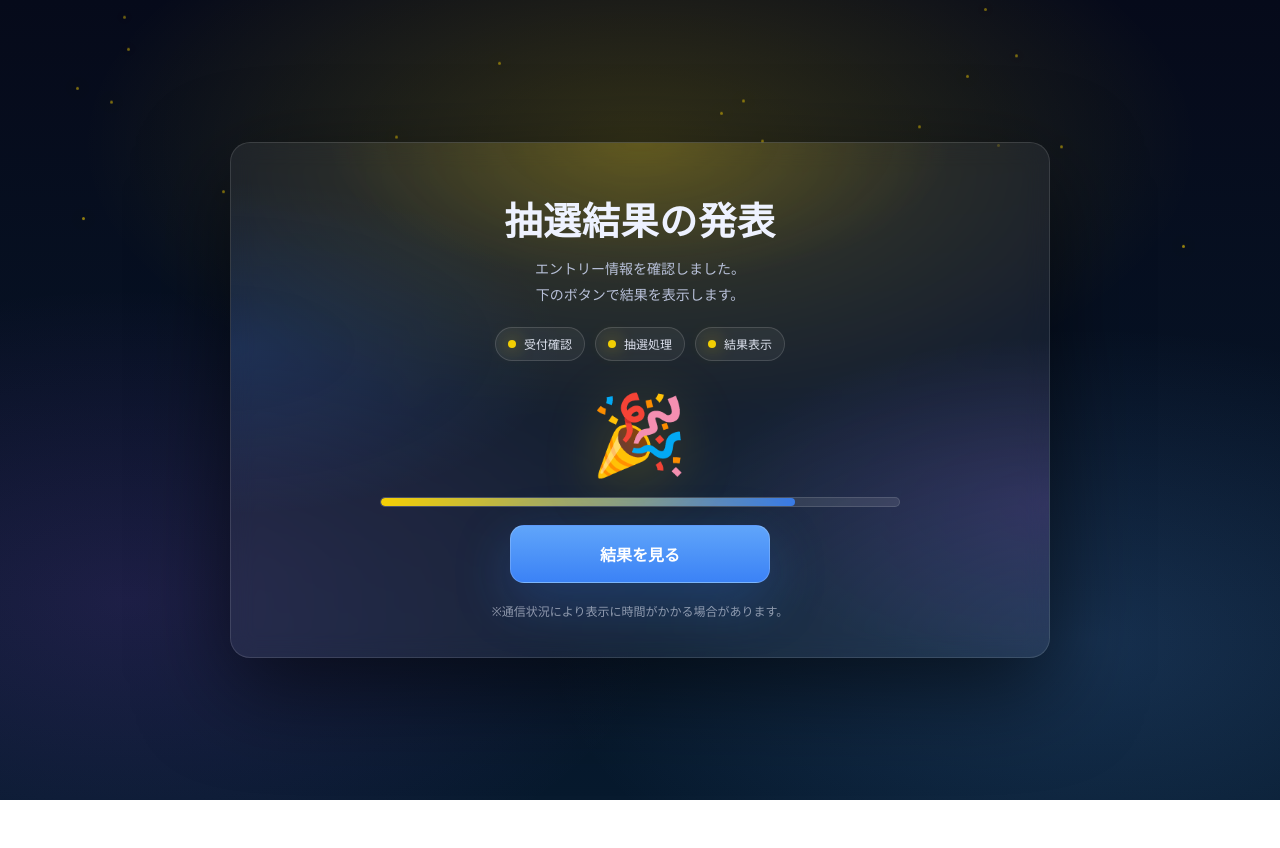
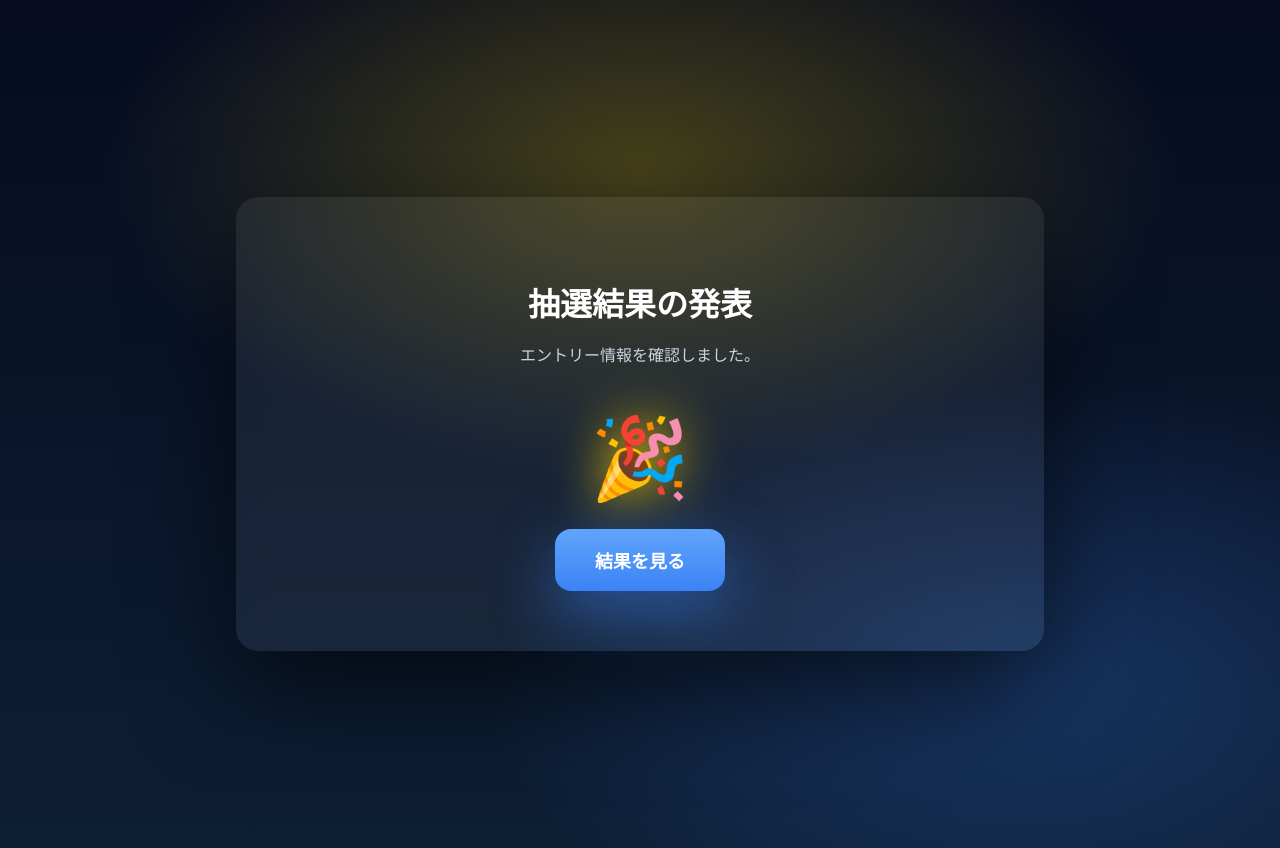
Before and after one commit to birimirion65-arch/aaaa, a plain HTML site: page win.html in a window 1280 px wide. Before the commit the page ends 800 px from the top, so only its background shows below. Drawn offline with Linux system fonts and the light colour scheme.

Commit message:
Refactor win.html for improved structure and styling

```diff
--- a/win.html
+++ b/win.html
@@ -1,266 +1,96 @@
 <!doctype html>
 <html lang="ja">
 <head>
-<meta charset="utf-8" />
-<meta name="viewport" content="width=device-width, initial-scale=1" />
-<title>抽選結果の発表</title>
-<meta name="robots" content="noindex,nofollow" />
+<meta charset="utf-8">
+<meta name="viewport" content="width=device-width, initial-scale=1">
+<title>抽選結果発表</title>
+<meta name="robots" content="noindex,nofollow">
 <style>
-  :root{
-    --bg1:#060a1a;
-    --bg2:#071a2e;
-    --card: rgba(255,255,255,.06);
-    --border: rgba(255,255,255,.12);
-    --text:#eef2ff;
-    --muted:#b8c0d9;
-    --gold:#ffd700;
-    --gold2:#ffb800;
-    --blue:#60a5fa;
-    --blue2:#3b82f6;
-    --shadow: 0 30px 90px rgba(0,0,0,.55);
-    --radius: 20px;
-  }
-  *{box-sizing:border-box}
 body{
   margin:0;
-    font-family: system-ui,-apple-system,"Hiragino Sans","Noto Sans JP";
-    color: var(--text);
+  font-family:system-ui,-apple-system,"Hiragino Sans","Noto Sans JP";
   min-height:100vh;
   display:grid;
   place-items:center;
   padding:24px;
   overflow:hidden;
   background:
-      radial-gradient(900px 450px at 50% 18%, rgba(255,215,0,.18), transparent 62%),
-      radial-gradient(900px 520px at 85% 80%, rgba(96,165,250,.18), transparent 60%),
-      radial-gradient(900px 520px at 10% 75%, rgba(168,85,247,.14), transparent 60%),
-      linear-gradient(180deg, var(--bg1), var(--bg2));
+    radial-gradient(900px 500px at 50% 20%, rgba(255,215,0,.25), transparent 60%),
+    radial-gradient(900px 500px at 80% 80%, rgba(59,130,246,.25), transparent 60%),
+    linear-gradient(180deg,#060b1f,#0d1f35);
+  color:white;
 }
-
-  /* きらきら背景 */
-  .sparkle{
-    position:absolute;
-    width:3px;height:3px;border-radius:50%;
-    background: rgba(255,215,0,.9);
-    box-shadow: 0 0 18px rgba(255,215,0,.8);
-    animation: floatUp linear infinite;
-    opacity:.9;
+.card{
+  width:min(760px,95%);
+  padding:60px 24px;
+  border-radius:22px;
+  background:rgba(255,255,255,.06);
+  text-align:center;
+  box-shadow:0 40px 100px rgba(0,0,0,.6);
+  backdrop-filter:blur(12px);
 }
-  @keyframes floatUp{
-    from{ transform: translateY(20vh); opacity:.9; }
-    to{ transform: translateY(-120vh); opacity:0; }
+h1{font-size:32px;margin-bottom:10px;}
+.sub{color:#cbd5e1;margin-bottom:30px;line-height:1.8;}
+.count{
+  font-size:80px;
+  font-weight:900;
+  color:#ffd700;
+  margin:20px 0;
+  text-shadow:0 0 50px rgba(255,215,0,.9);
 }
-
-  .card{
-    width:min(820px, 100%);
-    background: var(--card);
-    border: 1px solid var(--border);
-    border-radius: var(--radius);
-    box-shadow: var(--shadow);
-    padding: 48px 22px 34px;
-    text-align:center;
-    position:relative;
-    backdrop-filter: blur(12px);
-    overflow:hidden;
+.btn{
+  display:inline-block;
+  padding:18px 40px;
+  border-radius:16px;
+  background:linear-gradient(180deg,#60a5fa,#3b82f6);
+  color:white;
+  font-weight:900;
+  text-decoration:none;
+  font-size:18px;
+  box-shadow:0 20px 60px rgba(59,130,246,.5);
 }
-  .card::before{
-    content:"";
-    position:absolute; inset:-2px;
-    background:
-      radial-gradient(520px 240px at 50% 0%, rgba(255,215,0,.18), transparent 60%),
-      radial-gradient(520px 260px at 0% 40%, rgba(59,130,246,.16), transparent 64%),
-      radial-gradient(520px 260px at 100% 70%, rgba(168,85,247,.14), transparent 64%);
-    pointer-events:none;
-  }
-  .inner{ position:relative; z-index:1; }
-
-  h1{
-    margin:0 0 10px;
-    font-size: clamp(22px, 3.8vw, 38px);
-    font-weight: 950;
-    letter-spacing:.02em;
-  }
-  .sub{
-    margin:0 auto 18px;
-    color: var(--muted);
-    font-size: 14px;
-    line-height:1.9;
-    max-width: 56ch;
-  }
-
-  .stage{
-    display:flex;
-    justify-content:center;
-    gap:10px;
-    margin: 14px 0 10px;
-    flex-wrap:wrap;
-  }
-  .chip{
-    display:inline-flex;
-    align-items:center;
-    gap:8px;
-    padding: 7px 12px;
-    border-radius: 999px;
-    border: 1px solid rgba(255,255,255,.14);
-    background: rgba(255,255,255,.05);
-    font-size: 12px;
-    color: rgba(238,242,255,.92);
-  }
-  .dot{
-    width:8px;height:8px;border-radius:50%;
-    background: rgba(255,255,255,.35);
-  }
-  .dot.on{ background: rgba(255,215,0,.95); box-shadow:0 0 18px rgba(255,215,0,.75); }
-
-  .count{
-    margin: 18px 0 12px;
-    font-size: clamp(46px, 8vw, 78px);
-    font-weight: 950;
-    color: var(--gold);
-    text-shadow: 0 10px 60px rgba(255,215,0,.28);
-    letter-spacing:.02em;
-    min-height: 1em;
-  }
-
-  .bar{
-    width:min(520px, 96%);
-    height: 10px;
-    margin: 0 auto 18px;
-    border-radius: 999px;
-    background: rgba(255,255,255,.10);
-    overflow:hidden;
-    border: 1px solid rgba(255,255,255,.12);
-  }
-  .bar > div{
-    height:100%;
-    width:0%;
-    background: linear-gradient(90deg, rgba(255,215,0,.95), rgba(59,130,246,.90));
-    border-radius: 999px;
-    transition: width .25s ease;
-  }
-
-  .btn{
-    display:inline-flex;
-    align-items:center;
-    justify-content:center;
-    gap:10px;
-    padding: 16px 28px;
-    border-radius: 14px;
-    background: linear-gradient(180deg, var(--blue), var(--blue2));
-    color:white;
-    font-weight: 950;
-    text-decoration:none;
-    border: 1px solid rgba(255,255,255,.18);
-    box-shadow: 0 18px 55px rgba(59,130,246,.28);
-    transition: transform .10s ease, filter .15s ease;
-    min-width: 260px;
-  }
-  .btn:hover{ transform: translateY(-2px); filter: brightness(1.03); }
-  .btn:active{ transform: translateY(0px); filter: brightness(.98); }
-
 .loading{
-    margin-top: 14px;
-    font-size: 13px;
-    color: rgba(238,242,255,.70);
+  margin-top:20px;
+  font-size:14px;
+  opacity:.7;
   display:none;
-    line-height:1.8;
-  }
-
-  .foot{
-    margin-top: 18px;
-    font-size: 12px;
-    color: rgba(238,242,255,.55);
-    line-height: 1.9;
-  }
-
-  /* スマホ余白 */
-  @media (max-width:520px){
-    .card{ padding: 40px 18px 28px; }
-    .btn{ min-width: 100%; }
 }
 </style>
 </head>
 <body>
 
-<script>
-  // 背景キラキラ生成
-  for (let i=0; i<44; i++){
-    const s=document.createElement("div");
-    s.className="sparkle";
-    s.style.left = (Math.random()*100)+"%";
-    s.style.animationDuration = (3.5 + Math.random()*3.5) + "s";
-    s.style.animationDelay = (Math.random()*3.5) + "s";
-    s.style.opacity = (0.35 + Math.random()*0.65);
-    s.style.transform = `translateY(${(10 + Math.random()*40)}vh)`;
-    document.body.appendChild(s);
-  }
-</script>
-
-<main class="card" role="main">
-  <div class="inner">
+<div class="card">
   <h1>抽選結果の発表</h1>
-    <p class="sub">
-      エントリー情報を確認しました。<br>
-      下のボタンで結果を表示します。
-    </p>
-
-    <div class="stage" aria-label="進行状況">
-      <span class="chip"><span class="dot on" id="d1"></span>受付確認</span>
-      <span class="chip"><span class="dot" id="d2"></span>抽選処理</span>
-      <span class="chip"><span class="dot" id="d3"></span>結果表示</span>
-    </div>
+  <p class="sub">エントリー情報を確認しました。</p>
 
   <div class="count" id="count">3</div>
 
-    <div class="bar" aria-hidden="true"><div id="barfill"></div></div>
-
-    <a class="btn" href="index.html" id="goBtn">結果を見る</a>
+  <a class="btn" onclick="goWin()">結果を見る</a>
 
   <div class="loading" id="loading">
-      結果を確認中です…<br>
-      まもなく当選ページへ移動します。
+    結果を確認中です...
+  </div>
 </div>
 
-    <div class="foot">
-      ※通信状況により表示に時間がかかる場合があります。
-    </div>
-  </div>
-</main>
+<script>
+let c=3;
+let el=document.getElementById("count");
 
-<script>
-  // カウントダウン演出（自動で進行感）
-  let c = 3;
-  const countEl = document.getElementById("count");
-  const bar = document.getElementById("barfill");
-  const d2 = document.getElementById("d2");
-  const d3 = document.getElementById("d3");
+let timer=setInterval(()=>{
+  c--;
+  el.textContent=c;
+  if(c<=0){
+    clearInterval(timer);
+    el.textContent="🎉";
+  }
+},1000);
 
-  const tick = () => {
-    c--;
-    if (c > 0){
-      countEl.textContent = c;
-      bar.style.width = ((3 - c) / 3 * 60) + "%";
-      if (c === 2) d2.classList.add("on");
-    } else {
-      countEl.textContent = "🎉";
-      bar.style.width = "80%";
-      d2.classList.add("on");
-      d3.classList.add("on");
-      clearInterval(timer);
+function goWin(){
+  document.getElementById("loading").style.display="block";
+  setTimeout(()=>{
+    window.location.href="win.html";
+  },1500);
 }
-  };
-  const timer = setInterval(tick, 1000);
-
-  // クリック → ローディング → 当選ページへ遷移（index.html）
-  document.getElementById("goBtn").addEventListener("click", (e) => {
-    e.preventDefault();
-    document.getElementById("loading").style.display = "block";
-    bar.style.width = "100%";
-    // 1.3秒後に当選ページへ
-    setTimeout(() => {
-      window.location.href = "index.html";
-    }, 1300);
-  });
 </script>
 
 </body>
```
Lines whose indentation alone changed are shown as unchanged.
